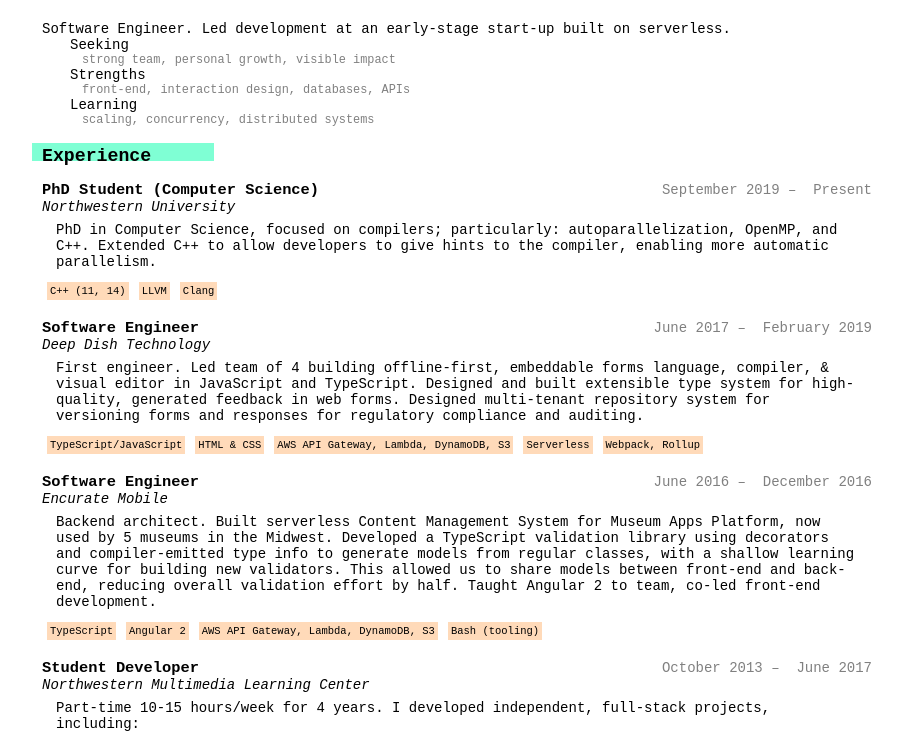
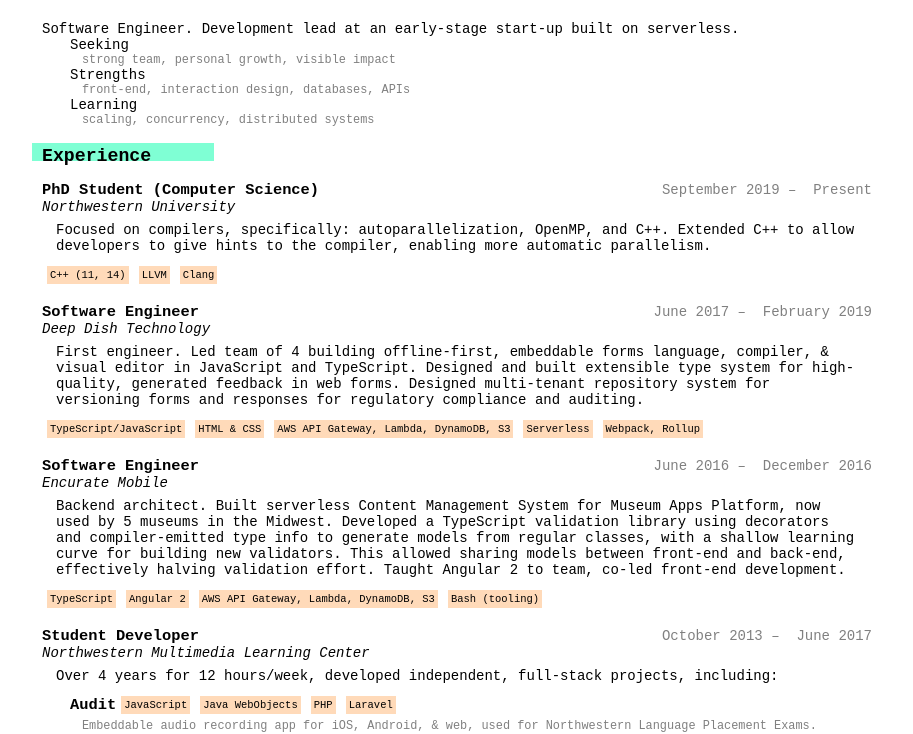
Before and after one commit to fluffywaffles/fluffywaffles.github.io, a website: page index.pug in a window 1280 px wide. Shown: the part 71-805 px from the top of the page, without its empty margins (183-1096 px from the left). Drawn offline with nearby package versions, Linux system fonts and the light colour scheme; files that its build step writes are made by us from their sources.

Commit message:
Minor rewording here and there.

```diff
--- a/index.pug
+++ b/index.pug
@@ -19,7 +19,7 @@
       section.statement
         //- Maximum length: ~200 characters
         p
-          | Software Engineer. Led development at an early-stage start-up
+          | Software Engineer. Development lead at an early-stage start-up
           | built on serverless.
         dl.seek-strength-learn
           dt Seeking
@@ -43,10 +43,10 @@
               span &nbsp;‒&nbsp;
               time.end Present
             p.description
-              | PhD in Computer Science, focused on compilers;
-              | particularly: autoparallelization, OpenMP, and  C++.
-              | Extended C++ to allow developers to give hints to the
-              | compiler, enabling more automatic parallelism.
+              | Focused on compilers, specifically: autoparallelization,
+              | OpenMP, and  C++. Extended C++ to allow developers to give
+              | hints to the compiler, enabling more automatic
+              | parallelism.
             ul.technologies
               li C++ (11, 14)
               li LLVM
@@ -88,9 +88,9 @@
               | using decorators and compiler-emitted type info to
               | generate models from regular classes, with a shallow
               | learning curve for building new validators. This allowed
-              | us to share models between front-end and back-end,
-              | reducing overall validation effort by half. Taught Angular
-              | 2 to team, co-led front-end development.
+              | sharing models between front-end and back-end, effectively
+              | halving validation effort. Taught Angular 2 to team,
+              | co-led front-end development.
             ul.technologies
               li TypeScript
               li Angular 2
@@ -105,8 +105,8 @@
               span &nbsp;‒&nbsp;
               time.end June 2017
             p.description
-              | Part-time 10-15 hours/week for 4 years. I developed
-              | independent, full-stack projects, including:
+              | Over 4 years for 12 hours/week, developed independent,
+              | full-stack projects, including:
               dl
                 dt.audit
                   strong Audit
@@ -118,8 +118,7 @@
                 dd
                   p.description
                     | Embeddable audio recording app for iOS, Android, &
-                    | web, used in the Northwestern Foreign Language
-                    | Placement Exam.
+                    | web, used for Northwestern Language Placement Exams.
                 dt.protest
                   strong Protest
                   ul.technologies
```
Also changed, not shown: index.html.
